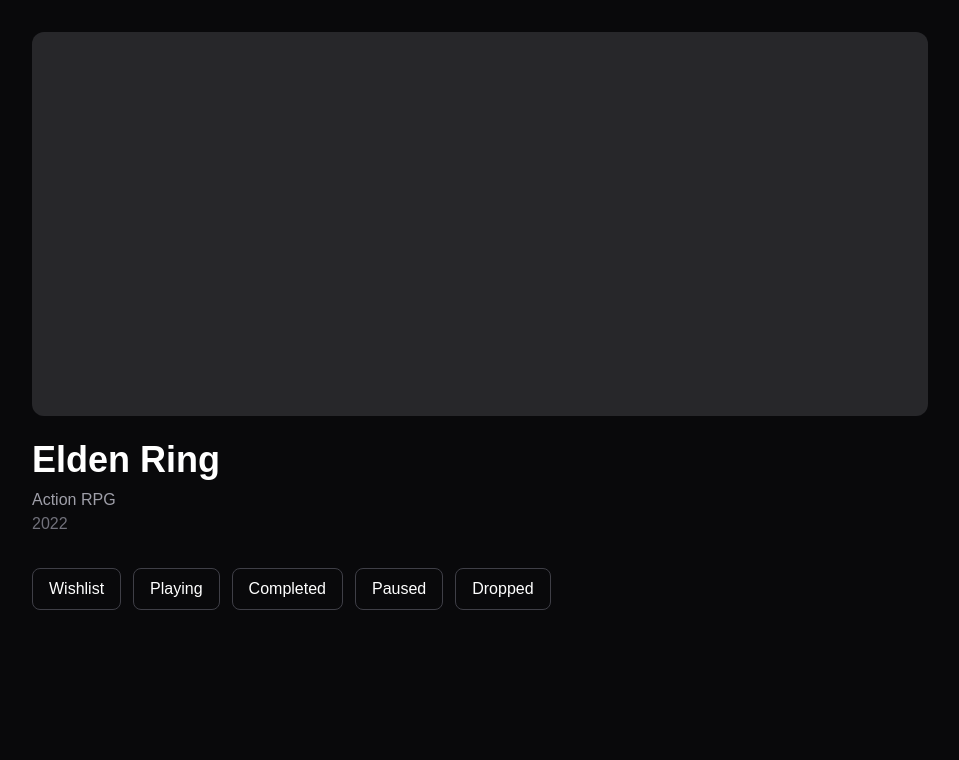
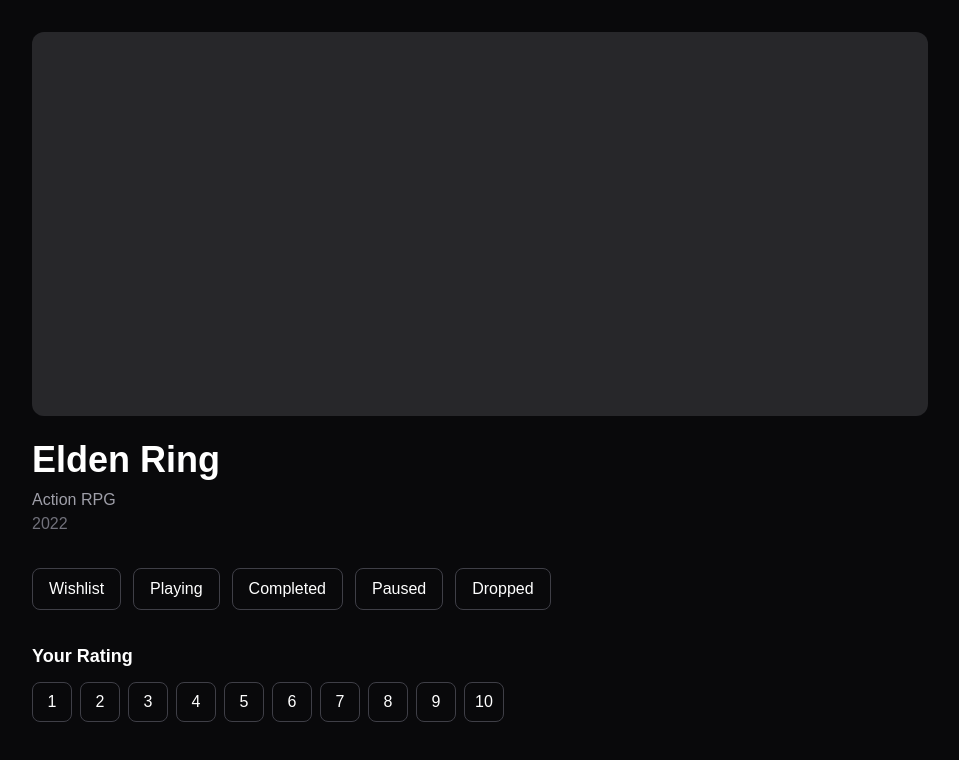
Before and after one commit to sl1ober/checkpoint, a Next.js app: page /game/1 in a window 1280 px wide. Shown: the top 760 px of the page, without its empty margins (160-1119 px from the left). Built offline with nearby package versions, Linux system fonts and the light colour scheme.

Commit message:
Add game rationg selection

```diff
--- /dev/null
+++ b/app/components/game/RatingSelector.tsx
@@ -0,0 +1,39 @@
+"use client";
+
+import { useState } from "react";
+
+export default function RatingSelector() {
+  const [rating, setRating] = useState<number | null>(null);
+
+  return (
+    <div className="mt-8">
+      <h3 className="mb-3 text-lg font-semibold">
+        Your Rating
+      </h3>
+
+      <div className="flex flex-wrap gap-2">
+        {Array.from({ length: 10 }, (_, i) => i + 1).map(
+          (value) => (
+            <button
+              key={value}
+              onClick={() => setRating(value)}
+              className={`h-10 w-10 rounded-lg border transition ${
+                rating === value
+                  ? "border-yellow-400 bg-yellow-400 text-black"
+                  : "border-zinc-700 hover:border-zinc-500"
+              }`}
+            >
+              {value}
+            </button>
+          )
+        )}
+      </div>
+
+      {rating && (
+        <p className="mt-4 text-zinc-400">
+          Your rating: {rating}/10
+        </p>
+      )}
+    </div>
+  );
+}
--- a/app/game/[id]/page.tsx
+++ b/app/game/[id]/page.tsx
@@ -1,6 +1,7 @@
 import { games } from "@/app/data/games";
 import { notFound } from "next/navigation";
 import StatusButtons from "@/app/components/game/StatusButtons";
+import RatingSelector from "@/app/components/game/RatingSelector";
 
 type PageProps = {
   params: Promise<{
@@ -39,6 +40,8 @@
         </p>
 
         <StatusButtons />
+
+        <RatingSelector />
       </div>
     </main>
   );
```
